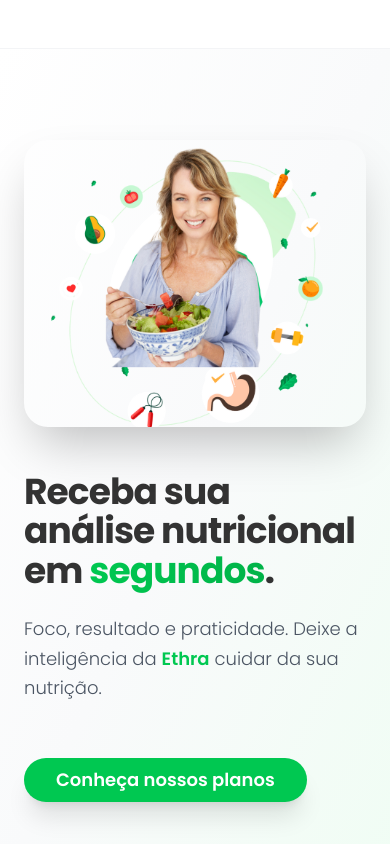
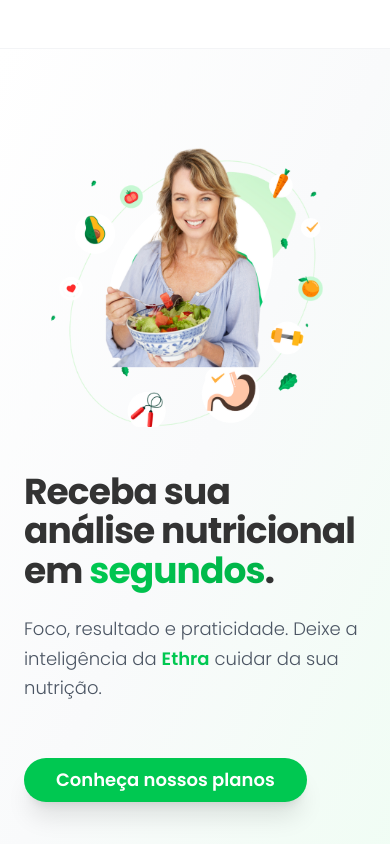
Before and after one commit to pnakamura/dizai-foto-nutri-94, a React (Vite) app: page / in a window 390 px wide. Shown: the top 844 px of the page. Built offline with nearby package versions, Linux system fonts and the light colour scheme.

Commit message:
Remove image background and increase size
Remove the background from the image in the HeroSection and increase its size, ensuring responsiveness.

```diff
--- a/src/components/HeroSection.tsx
+++ b/src/components/HeroSection.tsx
@@ -61,11 +61,11 @@ const HeroSection: React.FC = () => {
 
           {/* Imagem à Direita */}
           <div className="flex justify-center lg:justify-end order-1 lg:order-2">
-            <div className="w-full max-w-lg lg:max-w-xl xl:max-w-2xl">
+            <div className="w-full max-w-2xl lg:max-w-3xl xl:max-w-4xl">
               <img
                 src="/lovable-uploads/9eaf6092-dc32-4852-8ba8-4528e00346fc.png"
                 alt="Mulher sorrindo com tigela de salada saudável e ícones nutricionais"
-                className="w-full h-auto object-contain rounded-3xl shadow-2xl transform hover:scale-105 transition-transform duration-500"
+                className="w-full h-auto object-contain transform hover:scale-105 transition-transform duration-500"
               />
             </div>
           </div>
```
